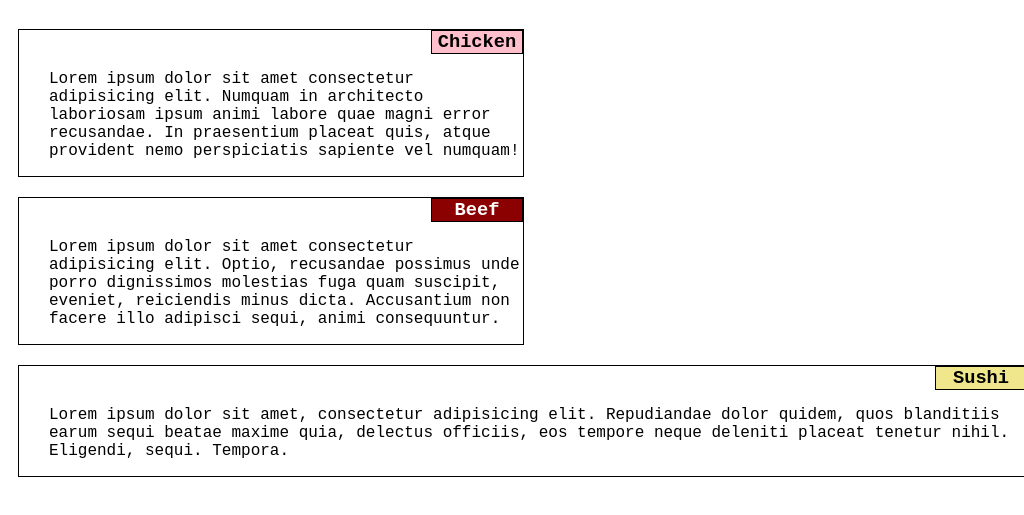
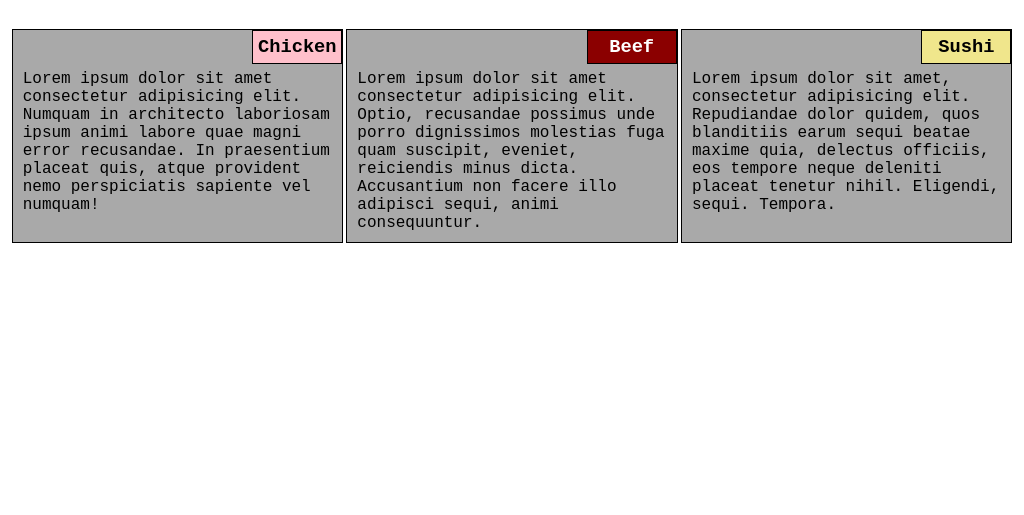
Before and after one commit to meztai/coursera-test, a plain HTML site: page module2-solution/index.html in a window 1024 px wide. Shown: the part 61-576 px from the top of the page. Drawn offline with Linux system fonts and the light colour scheme.

Commit message:
big edit

```diff
--- a/module2-solution/css/module2.css
+++ b/module2-solution/css/module2.css
@@ -1,9 +1,26 @@
 * {
+    box-sizing: border-box;
+}
+
+body {
     font-family: 'Courier New', Courier, monospace;
+    margin: 0;
+    padding: 0;
+}
+
+div{
+    position: relative;
 }
 
 h1 {
     text-align: center;
+}
+
+.row {
+    display: flex;
+    flex-wrap: wrap;
+    justify-content: space-around;
+    padding: 10px;
 }
 
 h3 {
@@ -11,58 +28,52 @@ h3 {
     border-width: 1px;
     border-color: black;
     text-align: center;
+    position: absolute;
+    top: 0px;
+    right: 0px;
     width: 90px;
-    position: absolute;
-    top: 0;
-    right: 0;
     margin: 0;
+    padding: 5px;
 }
 
-h3.pinkchicken {
+p {
+    margin-top: 40px;
+    margin-left: 10px;
+    margin-bottom: 10px;
+    margin-right: 10px;
+}
+
+.chicken{
+    border: 1px solid black;
+    background-color: darkgray;
+}
+
+.beef{
+    border: 1px solid black;
+    background-color: darkgray;
+}
+
+.sushi{
+    border: 1px solid black;
+    background-color: darkgray;
+}
+
+/* Styling for different menu items */
+.pinkchicken {
     background-color: pink;
 }
 
-h3.redbeef {
+.redbeef {
     background-color: darkred;
     color: white;
 }
 
-h3.yellowsushi {
+.yellowsushi {
     background-color: khaki;
 }
 
-p {
-    margin-top: 40px;
-    margin-left: 30px;
-}
-
-div {
-    position: relative;
-    border-style: solid;
-    border-width: 1px; /* Added missing semicolon */
-    border-color: black;
-    margin: 10px;
-}
-
-.chicken {
-    float: left;
-}
-
-.beef {
-    float: left;
-}
-
-.sushi {
-    float: left;
-}
-
-/*simple responsive framework*/
-.row{
-    width: 100%
-}
-
 /*large devices only*/
-@media (min-width: 1200px) {
+@media (min-width: 992px) {
     .col-lg1, .col-lg2, .col-lg3, .col-lg4, .col-lg5, .col-lg6, .col-lg7, .col-lg8, .col-lg9, .col-lg10, .col-lg11, .col-lg12 {
         float: left;
     }
@@ -104,47 +115,19 @@ div {
     }
 }
 
-
-
 /*medium devices only*/
-@media (min-width: 950px) and (max-width: 1199px) {
-    .col-md1, .col-md2, .col-md3, .col-md4, .col-md5, .col-md6, .col-md7, .col-lmd8, .col-md9, .col-md10, .col-md11, .col-md12 {
-        float: left;
+@media (min-width: 768px) and (max-width: 991px) {
+    .col-md6 {
+        width: 50%; /* Two items per row */
     }
-    .col-md1{
-        width: 8.33%;
-    }
-    .col-md2{
-        width: 16.66%;
-    }
-    .col-md3{
-        width: 25%;
-    }
-    .col-md4{
-        width: 33%;
-    }
-    .col-md5{
-        width: 41.66%;
-    }
-    .col-md6{
-        width: 50%;
-    }
-    .col-md7{
-        width: 58.33%;
-    }
-    .col-md8{
-        width: 66.66%;
-    }
-    .col-md9{
-        width: 74.99%;
-    }
-    .col-md10{
-        width: 83.33%;
-    }
-    .col-md11{
-        width: 91.66%;
-    }
-    .col-md12{
-        width: 100%;
+    .col-md12 {
+        width: 100%; /* One item per row */
     }
 }
+
+/*small devices only*/
+@media (max-width: 767px) {
+    .col-sm12 {
+        width: 100%; /* One item per row */
+    }
+}
--- a/module2-solution/index.html
+++ b/module2-solution/index.html
@@ -6,18 +6,19 @@
 <body>
     <h1>Our Menu</h1>
 
-            <div class="chicken col-lg4 col-md6">
+    <div class="row">
+        <div class="chicken col-lg4 col-md6 col-sm12">
             <h3 class="pinkchicken">Chicken</h3>
-                <p> Lorem ipsum dolor sit amet consectetur adipisicing elit. Numquam in architecto laboriosam ipsum animi labore quae magni error recusandae. In praesentium placeat quis, atque provident nemo perspiciatis sapiente vel numquam!</p>
+            <p>Lorem ipsum dolor sit amet consectetur adipisicing elit. Numquam in architecto laboriosam ipsum animi labore quae magni error recusandae. In praesentium placeat quis, atque provident nemo perspiciatis sapiente vel numquam!</p>
         </div>
-            <div class="beef col-lg4 col-md6">
+        <div class="beef col-lg4 col-md6 col-sm12">
             <h3 class="redbeef">Beef</h3>
             <p>Lorem ipsum dolor sit amet consectetur adipisicing elit. Optio, recusandae possimus unde porro dignissimos molestias fuga quam suscipit, eveniet, reiciendis minus dicta. Accusantium non facere illo adipisci sequi, animi consequuntur.</p>
         </div>
-            <div class="sushi col-lg4 col-md12">
+        <div class="sushi col-lg4 col-md12 col-sm12">
             <h3 class="yellowsushi">Sushi</h3>
             <p>Lorem ipsum dolor sit amet, consectetur adipisicing elit. Repudiandae dolor quidem, quos blanditiis earum sequi beatae maxime quia, delectus officiis, eos tempore neque deleniti placeat tenetur nihil. Eligendi, sequi. Tempora.</p>
         </div>
+    </div>
 </body>
-
 </html>
```
Lines whose indentation alone changed are shown as unchanged.
